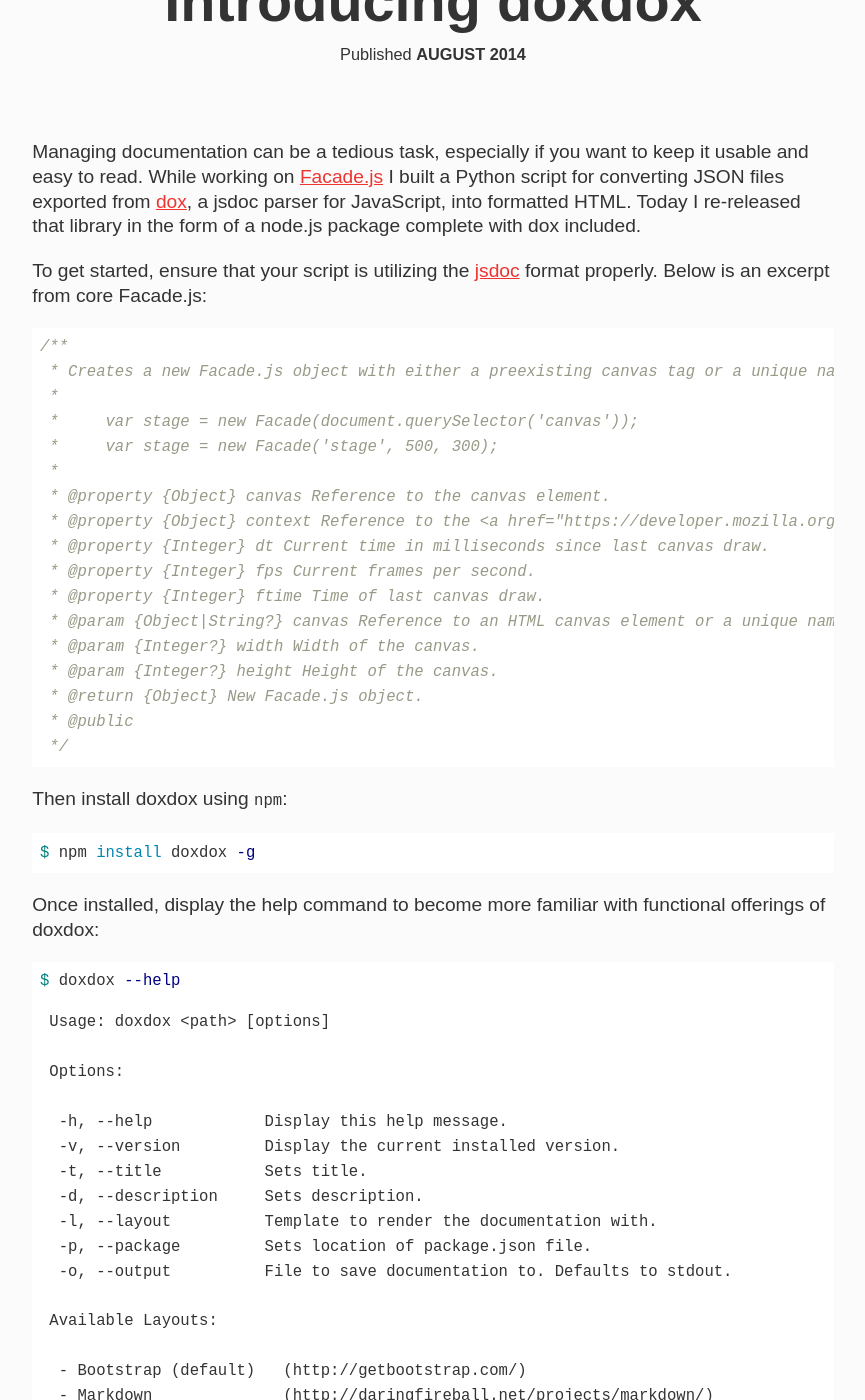
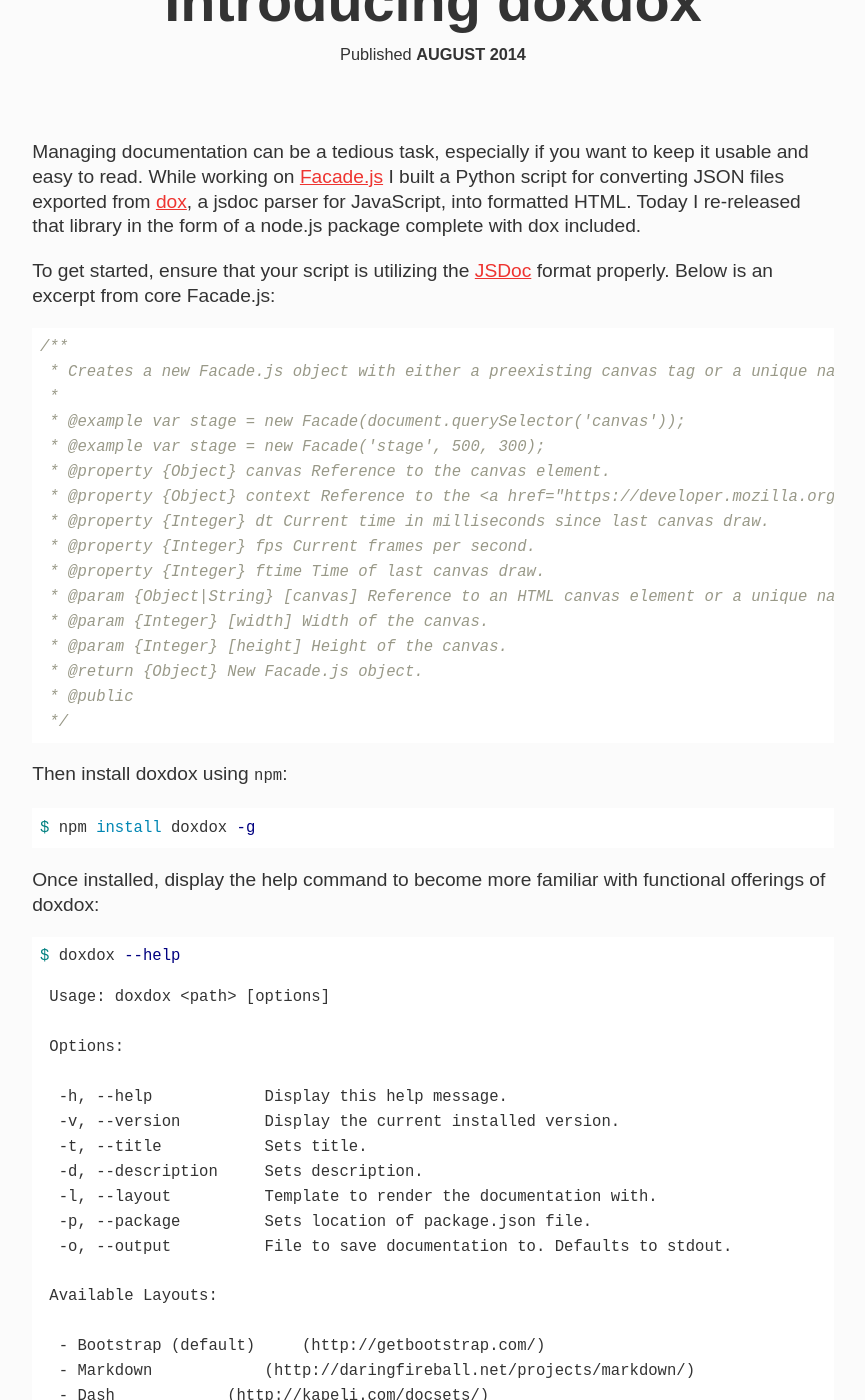
Before and after one commit to neogeek/neogeek.github.io, a Jekyll site: the page built from _posts/2014-08-03-introducing-doxdox.md, in a window 1280 px wide and 1400 px high, scrolled down 501 px. Shown: the whole window, without its empty margins (207-1072 px from the left). Built offline with Jekyll 4.4.1, drawn with Linux system fonts in a browser that asks for light colours; Markdown is read by kramdown in place of the engine named in the settings; some of the changed text lies outside the part shown.

Commit message:
Updated contents.

````diff
--- a/_posts/2014-08-03-introducing-doxdox.md
+++ b/_posts/2014-08-03-introducing-doxdox.md
@@ -1,28 +1,27 @@
 ---
 layout: post
 title: Introducing doxdox
-description: Managing documentation can be a tedious task, especially if you want to keep it usable and easy to read. While working on [Facade.js](http://facade.js/) I built a Python script for converting JSON files exported from [dox](https://github.com/visionmedia/dox), a jsdoc parser for JavaScript, into formatted HTML. Today I re-released that library in the form of a node.js package complete with dox included.
+description: Managing documentation can be a tedious task, especially if you want to keep it usable and easy to read. While working on [Facade.js](http://facade.js/) I built a Python script for converting JSON files exported from [dox](https://github.com/tj/dox), a jsdoc parser for JavaScript, into formatted HTML. Today I re-released that library in the form of a node.js package complete with dox included.
 keywords: nodejs
 year: 2014
 ---
 
-To get started, ensure that your script is utilizing the [jsdoc](http://usejsdoc.org) format properly. Below is an excerpt from core Facade.js:
+To get started, ensure that your script is utilizing the [JSDoc](http://usejsdoc.org) format properly. Below is an excerpt from core Facade.js:
 
 ```javascript
 /**
  * Creates a new Facade.js object with either a preexisting canvas tag or a unique name, width, and height.
  *
- *     var stage = new Facade(document.querySelector('canvas'));
- *     var stage = new Facade('stage', 500, 300);
- *
+ * @example var stage = new Facade(document.querySelector('canvas'));
+ * @example var stage = new Facade('stage', 500, 300);
  * @property {Object} canvas Reference to the canvas element.
  * @property {Object} context Reference to the <a href="https://developer.mozilla.org/en-US/docs/Web/API/CanvasRenderingContext2D" target="_blank">CanvasRenderingContext2D</a> object.
  * @property {Integer} dt Current time in milliseconds since last canvas draw.
  * @property {Integer} fps Current frames per second.
  * @property {Integer} ftime Time of last canvas draw.
- * @param {Object|String?} canvas Reference to an HTML canvas element or a unique name.
- * @param {Integer?} width Width of the canvas.
- * @param {Integer?} height Height of the canvas.
+ * @param {Object|String} [canvas] Reference to an HTML canvas element or a unique name.
+ * @param {Integer} [width] Width of the canvas.
+ * @param {Integer} [height] Height of the canvas.
  * @return {Object} New Facade.js object.
  * @public
  */
@@ -45,18 +44,20 @@
 
  Options:
 
-  -h, --help		Display this help message.
-  -v, --version		Display the current installed version.
-  -t, --title		Sets title.
-  -d, --description	Sets description.
-  -l, --layout		Template to render the documentation with.
-  -p, --package		Sets location of package.json file.
-  -o, --output		File to save documentation to. Defaults to stdout.
+  -h, --help            Display this help message.
+  -v, --version         Display the current installed version.
+  -t, --title           Sets title.
+  -d, --description     Sets description.
+  -l, --layout          Template to render the documentation with.
+  -p, --package         Sets location of package.json file.
+  -o, --output          File to save documentation to. Defaults to stdout.
 
  Available Layouts:
 
-  - Bootstrap (default)	  (http://getbootstrap.com/)
-  - Markdown		  (http://daringfireball.net/projects/markdown/)
+  - Bootstrap (default)     (http://getbootstrap.com/)
+  - Markdown            (http://daringfireball.net/projects/markdown/)
+  - Dash            (http://kapeli.com/docsets/)
+  - Wiki            (https://help.github.com/articles/about-github-wikis/)
 ```
 
 Finally, run the following command to generate documentation (replace `facade.js` with your own filename).
````
Also changed, not shown: _posts/2013-12-23-minimalistic-sublime-text-setup.md (+3 -4 lines).
